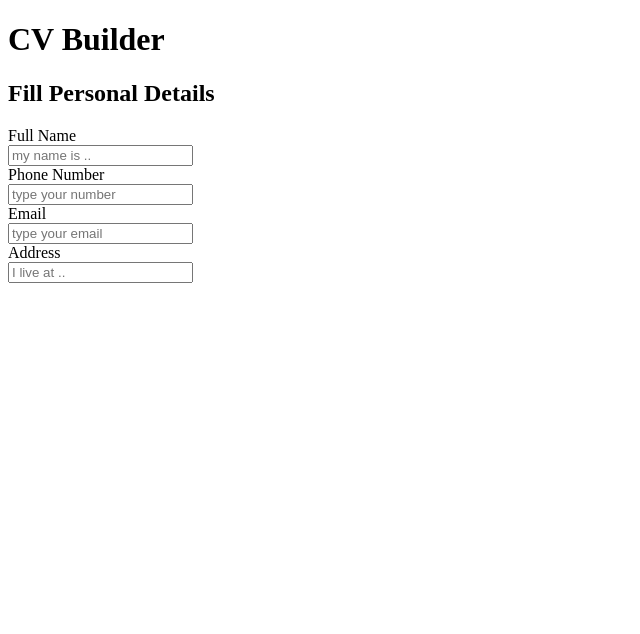
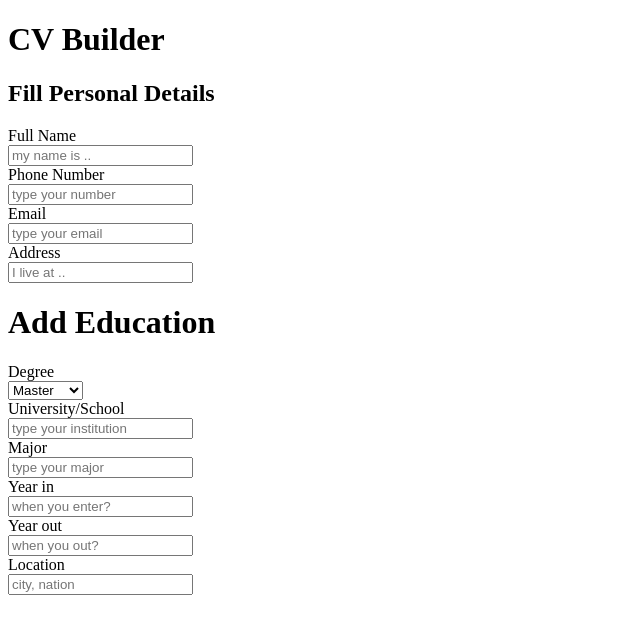
Before and after one commit to fuadmln/react-cvbuilder, a React (Vite) app: page / in a window 1280 px wide. Shown: the top 634 px of the page, without its empty margins (0-640 px from the left). Built offline with nearby package versions, Linux system fonts and the light colour scheme; the HTML template or start-up script is replaced by a standard one.

Commit message:
feat: add Form-Education component and css

```diff
--- a/src/App.jsx
+++ b/src/App.jsx
@@ -1,5 +1,6 @@
 import './styles/App.css'
 import FormPersonal from './components/FormPersonal';
+import FormEducation from './components/FormEducation';
 
 function App() {
 
@@ -7,6 +8,7 @@ function App() {
     <>
       <h1>CV Builder</h1>
       <FormPersonal />
+      <FormEducation />
     </>
   )
 }
--- /dev/null
+++ b/src/components/FormEducation.jsx
@@ -0,0 +1,48 @@
+import '../styles/FormEducation.css';
+
+function FormEducation(){
+   return (
+      <div>
+         <h1>Add Education</h1>
+         <form>
+            <div>
+               <label htmlFor="inputDegree">Degree</label>
+               <br />
+               <select name="" id="inputDegree">
+                  <option value="master">Master</option>
+                  <option value="bachelor">Bachelor</option>
+                  <option value="diploma">Diploma</option>
+                  <option value="none">-</option>
+               </select>
+            </div>
+            <div>
+               <label htmlFor="inputInstitutuon">University/School</label>
+               <br />
+               <input type="text" id="inputInstitutuon" placeholder="type your institution" />
+            </div>
+            <div>
+               <label htmlFor="inputMajor">Major</label>
+               <br />
+               <input type="text" id="inputMajor" placeholder="type your major" />
+            </div>
+            <div>
+               <label htmlFor="inputYearIn">Year in</label>
+               <br />
+               <input type="number" id="inputYearIn" placeholder="when you enter?" />
+            </div>
+            <div>
+               <label htmlFor="inputYearOut">Year out</label>
+               <br />
+               <input type="number" id="inputYearOut" placeholder="when you out?" />
+            </div>
+            <div>
+               <label htmlFor="inputLocation">Location</label>
+               <br />
+               <input type="text" id="inputLocation" placeholder="city, nation" />
+            </div>
+         </form>
+      </div>
+   );
+}
+
+export default FormEducation;
--- a/src/components/FormPersonal.jsx
+++ b/src/components/FormPersonal.jsx
@@ -3,8 +3,8 @@ import '../styles/FormPersonal.css'
 function PersonalForm(){
    return (
       <div>
+         <h2>Fill Personal Details</h2>
          <form >
-            <h2>Fill Personal Details</h2>
             <div>
                <label htmlFor="inputName">Full Name</label>
                <br />
```
Also changed, not shown: src/styles/FormEducation.css (added).
